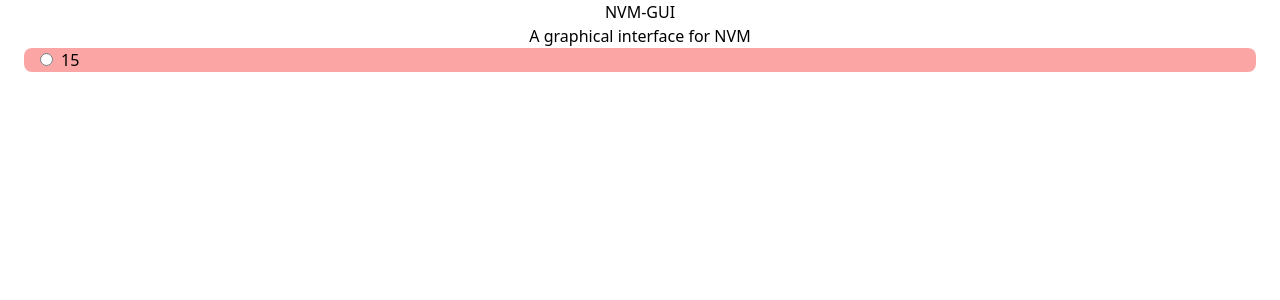
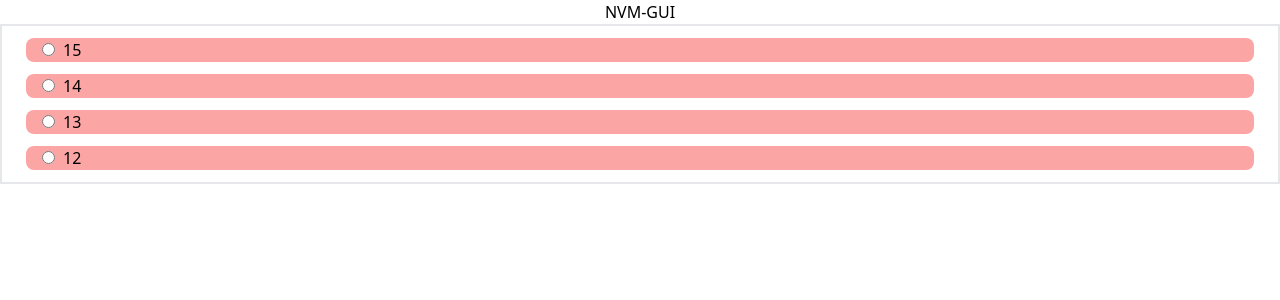
Before and after one commit to joseph0x45/nvm-gui, a React (Vite) app: page / in a window 1280 px wide. Shown: the top 300 px of the page. Built offline with nearby package versions, Linux system fonts and the light colour scheme.

Commit message:
fixed input erros

```diff
--- a/src/App.tsx
+++ b/src/App.tsx
@@ -6,8 +6,17 @@
 import { useEffect } from 'react'
 const current = '15'
 const versions = [
+  '15',
   '14',
-  '13'
+  '13',
+  '12',
+  '11',
+  '10',
+  '9',
+  '8',
+  '7',
+  '6',
+  '5',
 ]
 
 
@@ -39,13 +48,18 @@
   )
 
   return (
-    <>
+    <div>
       <Welcome/>
-      <div className=' overflow-y-scroll'>
-
+      <div className=' overflow-y-scroll pt-3 space-y-3 h-40 border-2'>
+        {
+          versions.map(
+            v=>{
+              return <VersionTile version={v} is_current={v == currentVersion} />
+            }
+          )
+        }
       </div>
-      <VersionTile version='15' is_current />
-    </>
+    </div>
   )
 }
 
--- a/src/components/version_tile.tsx
+++ b/src/components/version_tile.tsx
@@ -19,7 +19,7 @@
         <>
             <div className=" bg-red-300 mx-6 rounded-lg flex space-x-2 px-4">
                 <div>
-                    <input type="radio" name="version_tile" id="vst" />
+                    <input type="radio" checked={props.is_current} name="version_tile" id="vst" />
                 </div>
                 <div> {version}</div>
             </div>
--- a/src/components/welcome.tsx
+++ b/src/components/welcome.tsx
@@ -4,9 +4,6 @@
             <div className=" text-center">
                 NVM-GUI
             </div>
-            <div className=" text-center">
-                A graphical interface for NVM
-            </div>
         </>
     )
 }
```
